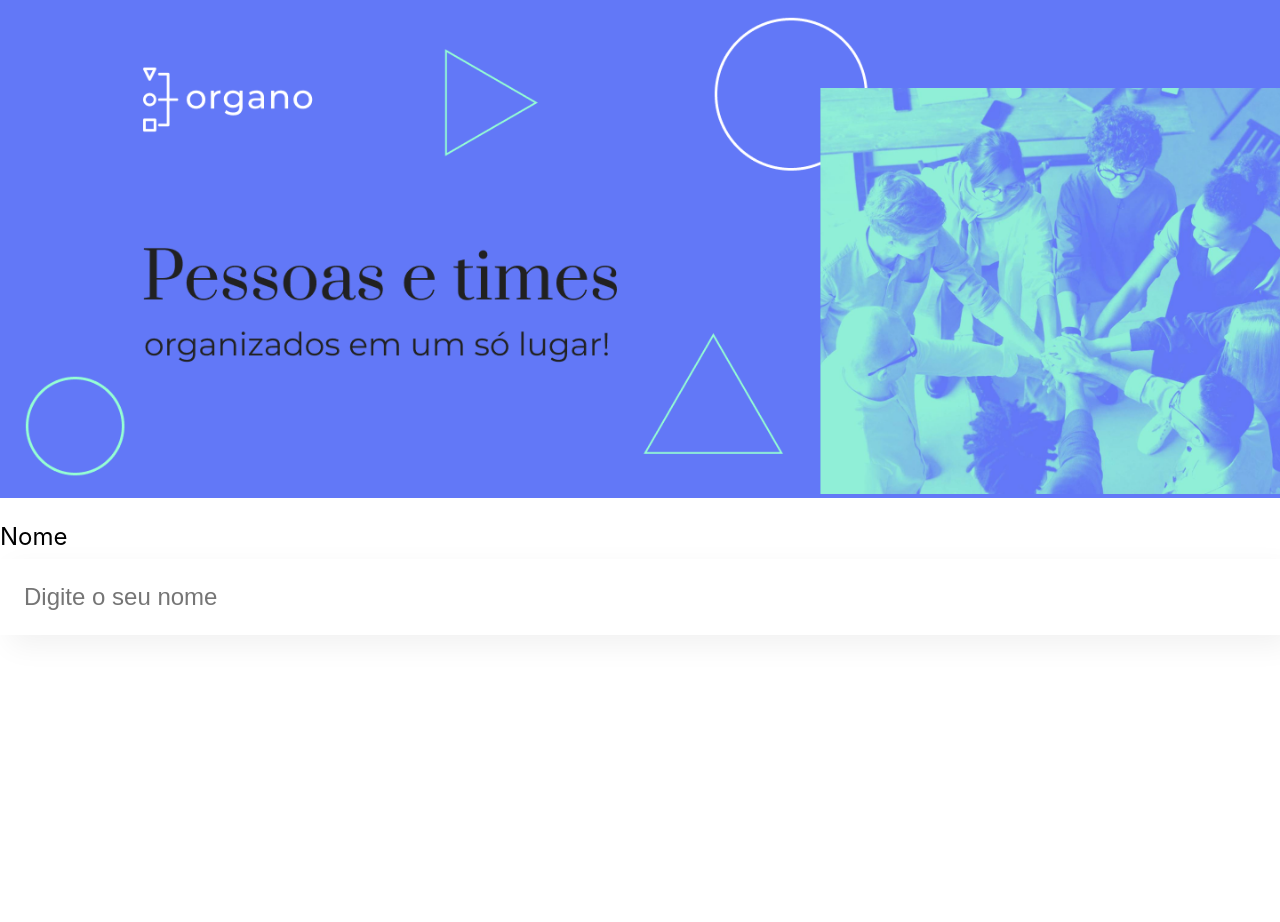
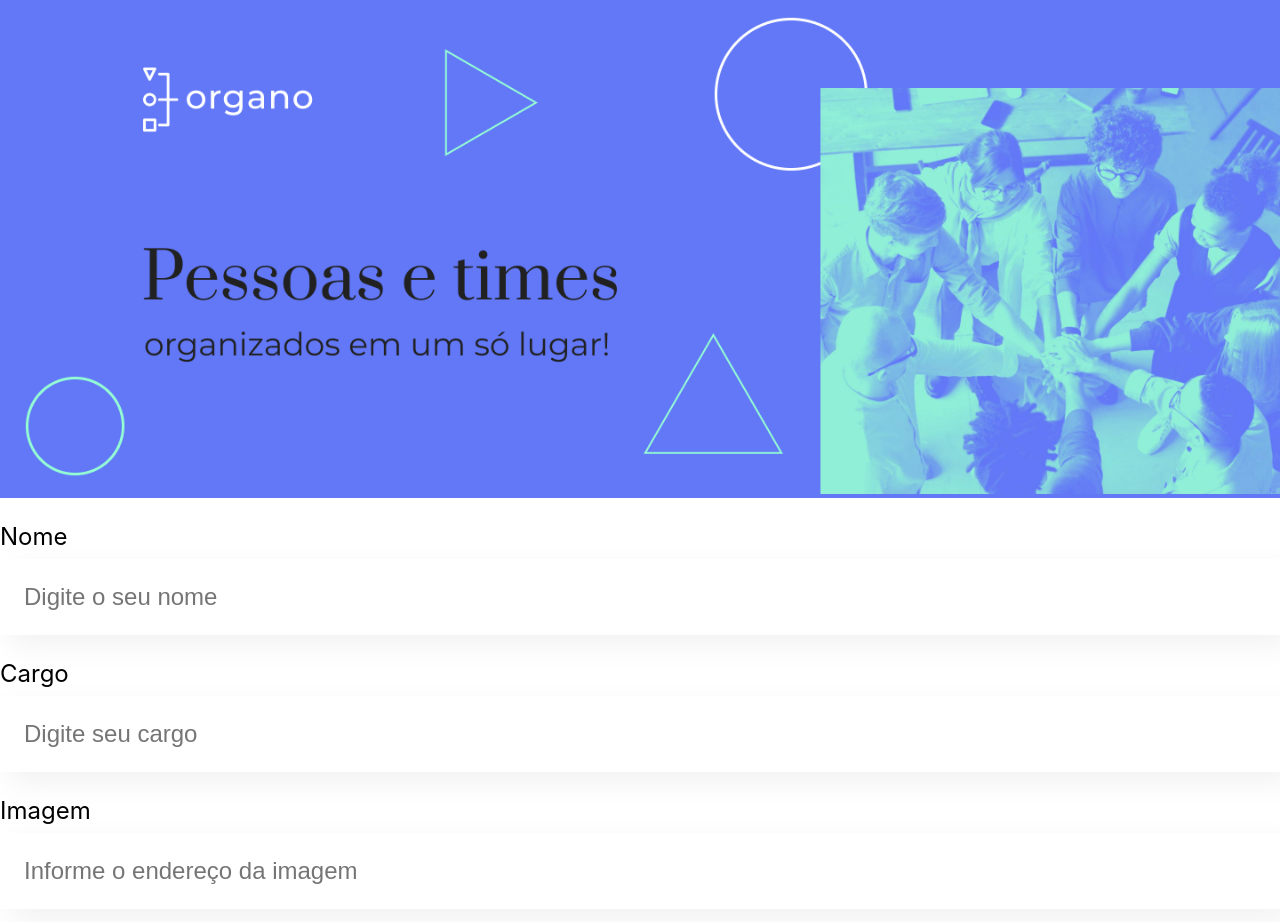
Before and after one commit to Kenichi07/Projetos-React, a React (Create React App) app in the folder organo/: page / in a window 1280 px wide. Shown: the top 922 px of the page. Before the commit the page ends 800 px from the top, so only its background shows below. Built offline with nearby package versions, Linux system fonts and the light colour scheme.

Commit message:
feat: add props to CampoTexto component

```diff
--- a/organo/src/App.js
+++ b/organo/src/App.js
@@ -5,7 +5,9 @@
   return (
     <div className="App">
       <Banner />
-      <CampoTexto />
+      <CampoTexto label={"Nome"} placeholder={"Digite o seu nome"} />
+      <CampoTexto label={"Cargo"} placeholder={"Digite seu cargo"} />
+      <CampoTexto label={"Imagem"} placeholder={"Informe o endereço da imagem"} />
     </div>
   );
 }
--- a/organo/src/componentes/CampoTexto/index.js
+++ b/organo/src/componentes/CampoTexto/index.js
@@ -1,10 +1,10 @@
 import "./CampoTexto.css";
 
-const CampoTexto = () => {
+const CampoTexto = (props) => {
   return (
     <div className="campo-texto">
-      <label>Nome</label>
-      <input placeholder="Digite o seu nome"/>
+      <label>{props.label}</label>
+      <input placeholder={props.placeholder} />
     </div>
   );
 };
```
